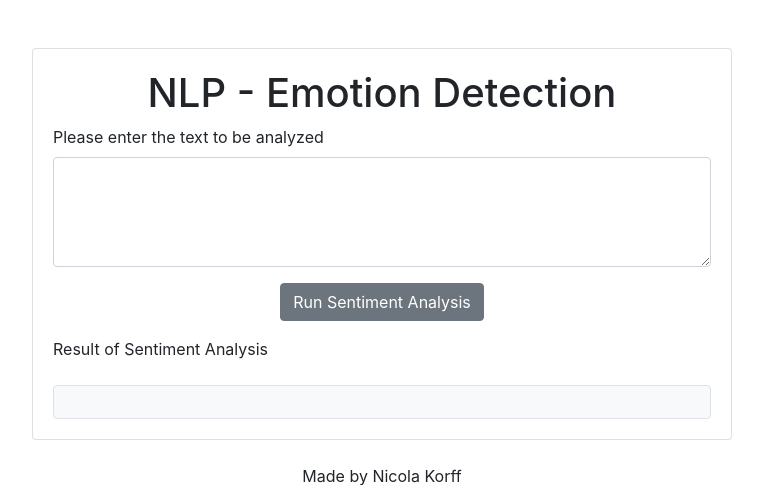
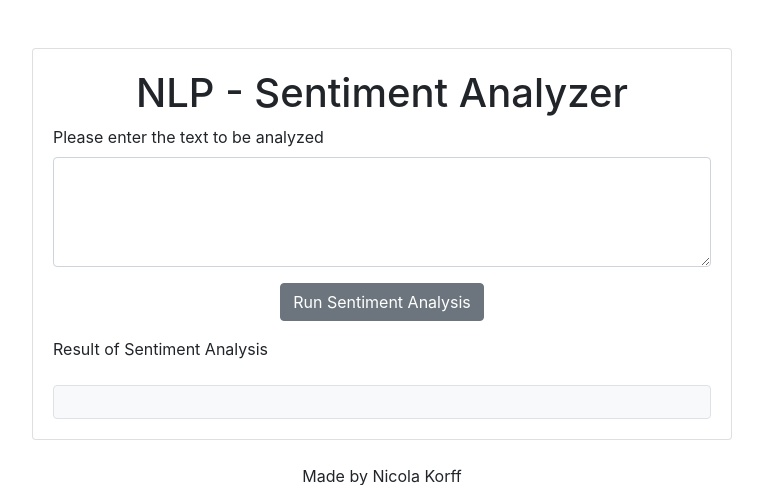
Before and after one commit to Nicolakorff/SentimentAnalyzerProject, a Flask app: page / in a window 1280 px wide. Shown: the top 485 px of the page, without its empty margins (258-1021 px from the left). Run offline with Flask 3, Linux system fonts and the light colour scheme; some libraries are stand-ins or nearby versions.

Commit message:
Update index.html

```diff
--- a/templates/index.html
+++ b/templates/index.html
@@ -14,7 +14,7 @@
   <div class="container mt-5">
     <div class="card mx-auto" style="max-width: 700px;">
       <div class="card-body">
-        <h1 class="center-heading">NLP - Emotion Detection</h1>
+        <h1 class="center-heading">NLP - Sentiment Analyzer</h1>
         <div class="mb-3">
           <label class="form-label">Please enter the text to be analyzed</label>
           <textarea class="form-control" id="textToAnalyze" rows="4"></textarea>
```
